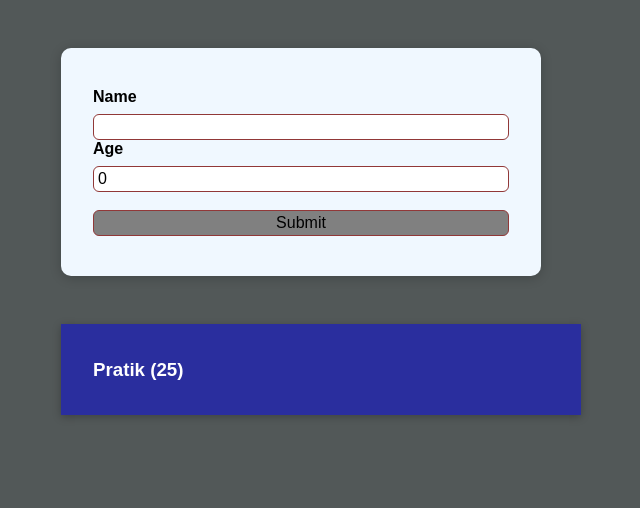
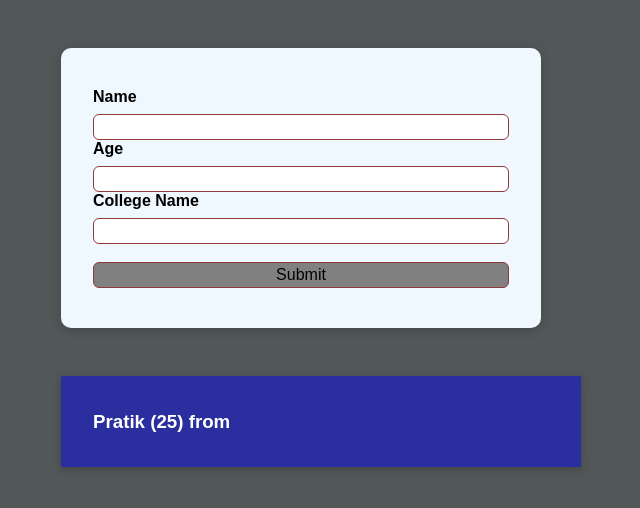
Before and after one commit to 5Knight2/Course-goal, a React (Create React App) app: page / in a window 1280 px wide. Shown: the top 508 px of the page, without its empty margins (339-979 px from the left). Built offline with nearby package versions, Linux system fonts and the light colour scheme.

Commit message:
useRef  hooks

```diff
--- a/src/App.js
+++ b/src/App.js
@@ -27,7 +27,7 @@ const addUserHandler=(obj)=>{
   })
 }
 const errorHandler=(msg)=>{
-  console.log('oh')
+
   setModal(<ErrorModal message={msg} modalHandler={modalHandler} ></ErrorModal>)
 }
 
--- a/src/components/Users/UserForm/UserForm.js
+++ b/src/components/Users/UserForm/UserForm.js
@@ -1,48 +1,61 @@
-import React, { useState } from "react";
+import React, { useRef, useState } from "react";
 import "./UserForm.css";
 
 const UserForm = (props) => {
-  const [name, setName] = useState("");
-  const [age, setAge] = useState(0);
+  // const [name, setName] = useState("");
+  // const [age, setAge] = useState(0);
 
-  const [isNameValid, setIsNameValid] = useState(false);
-  const [isAgeValid, setIsAgeValid] = useState(false);
-  const nameChangeHandler = (event) => {
-    setName(event.target.value);
-    console.log(event.target.value.trim().length);
-    if (event.target.value.trim().length == 0) setIsNameValid(false);
-    else setIsNameValid(true);
-  };
+  const nameInputRef=useRef();
+  const ageInputRef=useRef();
+  const collegeInputRef=useRef();
 
-  const ageChengeHandler = (event) => {
-    console.log(event.target.value);
-    setAge(event.target.value);
-    if (event.target.value <= 0) setIsAgeValid(false);
-    else setIsAgeValid(true);
-  };
+  // const [isNameValid, setIsNameValid] = useState(false);
+  // const [isAgeValid, setIsAgeValid] = useState(false);
+  // const nameChangeHandler = (event) => {
+  //   setName(event.target.value);
+  //   console.log(event.target.value.trim().length);
+  //   if (event.target.value.trim().length == 0) setIsNameValid(false);
+  //   else setIsNameValid(true);
+  // };
+
+  // const ageChengeHandler = (event) => {
+  //   console.log(event.target.value);
+  //   setAge(event.target.value);
+  //   if (event.target.value <= 0) setIsAgeValid(false);
+  //   else setIsAgeValid(true);
+  // };
 
   const submitHandler = (event) => {
     event.preventDefault();
-    if (!isNameValid) {
+    console.log(nameInputRef)
+const name=nameInputRef.current.value;
+const age=ageInputRef.current.value;
+const college=collegeInputRef.current.value;
+    if (name.trim().length == 0) {
       props.Error("Name not valid");
       return;
     }
-    if (!isAgeValid) {
+    if (age <= 0) {
       props.Error("Age not valid");
       return;
     }
     console.log("submit", age, name);
-    let obj={age:age,name:name}
+    let obj={age:age,name:name,college:college}
     props.addUser(obj)
+    ageInputRef.current.value=0
+    nameInputRef.current.value=''
+    collegeInputRef.current.value=''
   };
 
   return (
     <React.Fragment>
       <form className="form-control" onSubmit={submitHandler}>
         <label htmlFor="name">Name</label>
-        <input id="name" type="text" value={name} onChange={nameChangeHandler}></input>
+        <input id="name" type="text" ref={nameInputRef}  ></input>
         <label>Age</label>
-        <input htmlFor="age" type="number" value={age} onChange={ageChengeHandler}></input>
+        <input htmlFor="age" type="number" ref={ageInputRef} ></input>
+        <label htmlFor="collegeName">College Name</label>
+        <input id="collegeName" type="text" ref={collegeInputRef}  ></input>
         <br></br>
         <input id="age" style={{backgroundColor:"gray"}} type="submit"></input>
       </form>
--- a/src/components/Users/UserList/UserList.js
+++ b/src/components/Users/UserList/UserList.js
@@ -4,7 +4,7 @@ import UserListItem from '../UserListItem/UserListItem'
 
 const UserList=(props)=>{
 
-const data=props.items.map((element)=>{return (<UserListItem key={element.id} age={element.age} name={element.name} ></UserListItem>)})
+const data=props.items.map((element)=>{return (<UserListItem key={element.id} age={element.age} name={element.name} college={element.college} ></UserListItem>)})
 
 return(
     <div className="goal-list"><ul>
--- a/src/components/Users/UserListItem/UserListItem.js
+++ b/src/components/Users/UserListItem/UserListItem.js
@@ -4,7 +4,7 @@ import './UserListItem.css'
 
 const UserListItem=(props)=>{
     return(<div className="goal-item">
-        <h3>{props.name} ({props.age})</h3>
+        <h3>{props.name} ({props.age}) from {props.college}</h3>
         </div>)
 }
 
```
